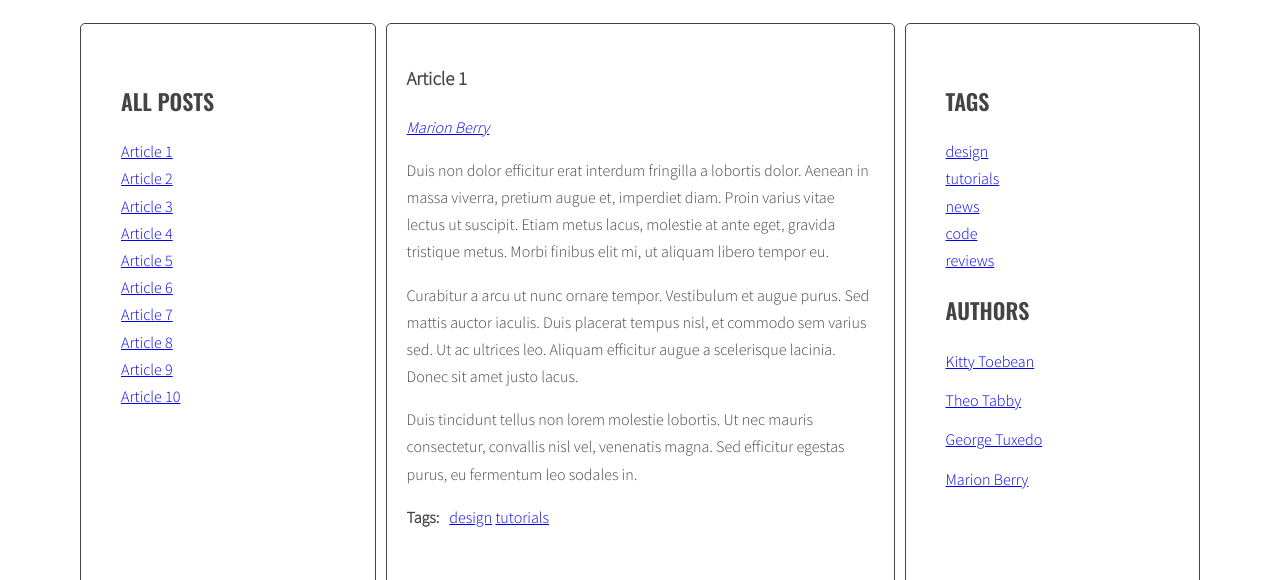
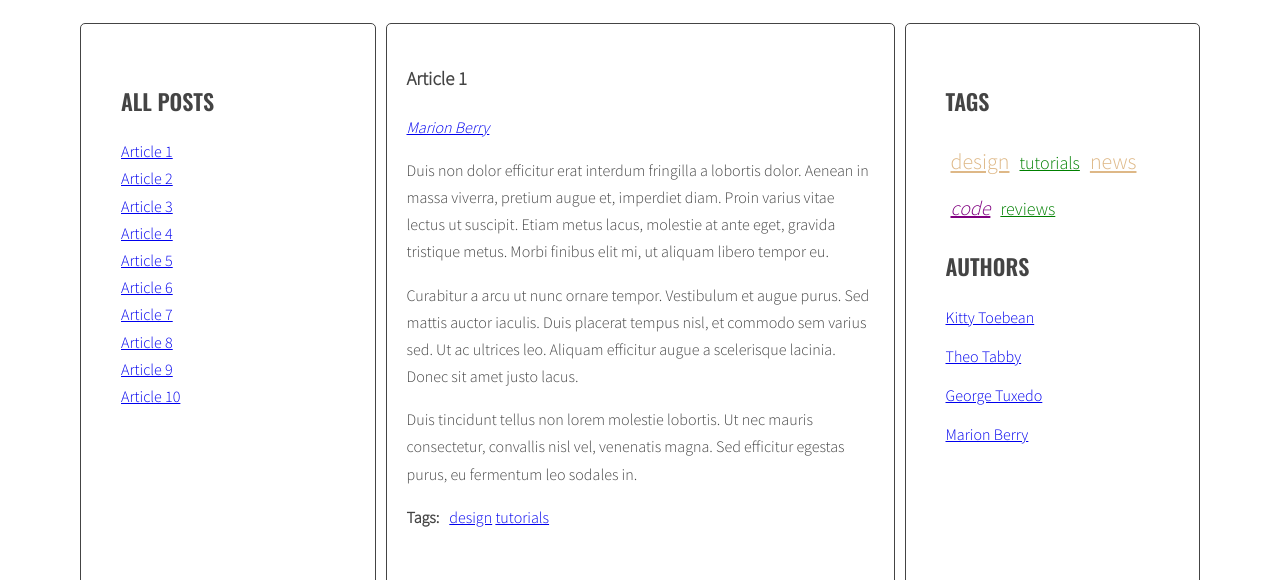
Before and after one commit to olimpiaspyra/javascript-blog, a website: page index.html in a window 1280 px wide. Shown: the part 220-800 px from the top of the page. Drawn offline with nearby package versions, Linux system fonts and the light colour scheme.

Commit message:
Add style for tags in cloud

```diff
--- a/sass/style.scss
+++ b/sass/style.scss
@@ -95,7 +95,28 @@ body {
 
 .list-horizontal {
   li {
+    display: inline;
+  }
+}
+
+.sidebar {
+  .tags li {
     display: inline-block;
+    padding: 5px;
+
+  }
+  .tag-size-5 {
+    font-size: 22px;
+    color: burlywood;
+  }
+  .tag-size-3 {
+    font-size: 20px;
+    color: purple;
+    font-style: italic;
+  }
+  .tag-size-1 {
+    font-size: 18px;
+    color: green;
   }
 }
 
```
Also changed, not shown: css/style.css, 1 other file.
